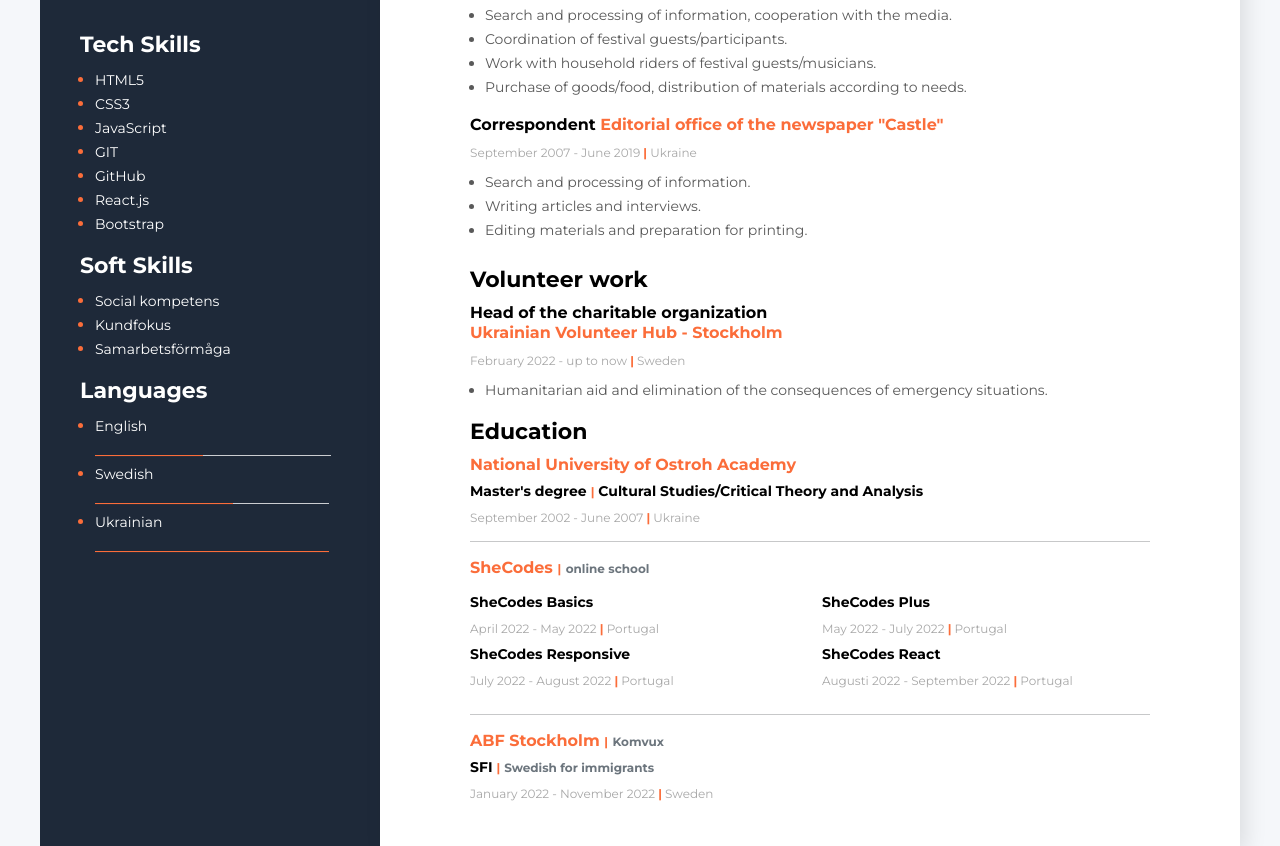
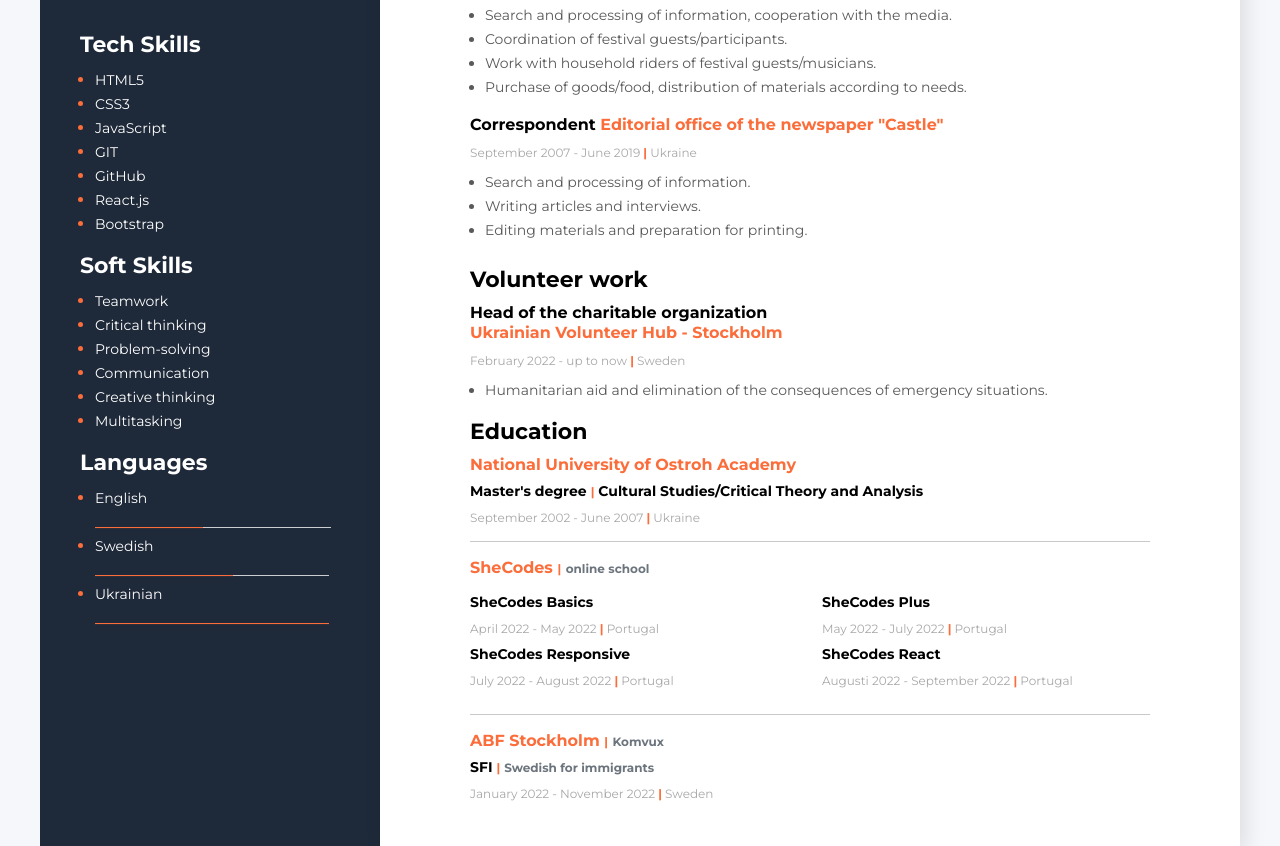
Before and after one commit to OlenaKut/CV-EN, a plain HTML site: page index.html in a window 1280 px wide. Shown: the part 669-1515 px from the top of the page. Drawn offline with nearby package versions, Linux system fonts and the light colour scheme.

Commit message:
Update index.html
11111

```diff
--- a/index.html
+++ b/index.html
@@ -286,9 +286,12 @@
 					</ul>
 					<h3 class="sidebar-title">Soft Skills</h3>
 					<ul class="tech-skills-list">
-						<li class="tech-skills-item"><span class="tech-skills-text">Social kompetens</span></li>
-						<li class="tech-skills-item"><span class="tech-skills-text">Kundfokus</span></li>
-						<li class="tech-skills-item"><span class="tech-skills-text">Samarbetsförmåga</span></li>
+						<li class="tech-skills-item"><span class="tech-skills-text">Teamwork</span></li>
+						<li class="tech-skills-item"><span class="tech-skills-text">Critical thinking</span></li>
+						<li class="tech-skills-item"><span class="tech-skills-text">Problem-solving</span></li>
+						<li class="tech-skills-item"><span class="tech-skills-text">Communication</span></li>
+						<li class="tech-skills-item"><span class="tech-skills-text">Creative thinking</span></li>
+						<li class="tech-skills-item"><span class="tech-skills-text">Multitasking</span></li>
 					</div>
 				<!--Soft Skills-->
 				<div class="soft-skills">
```
